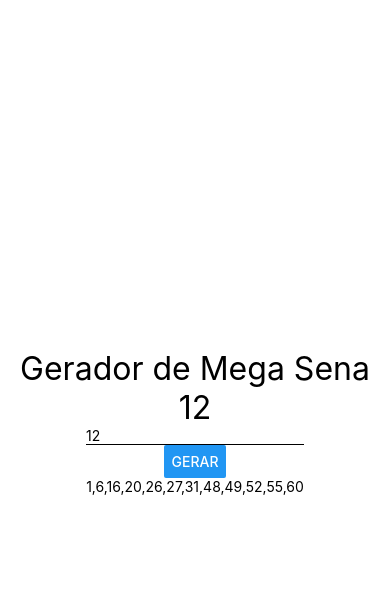
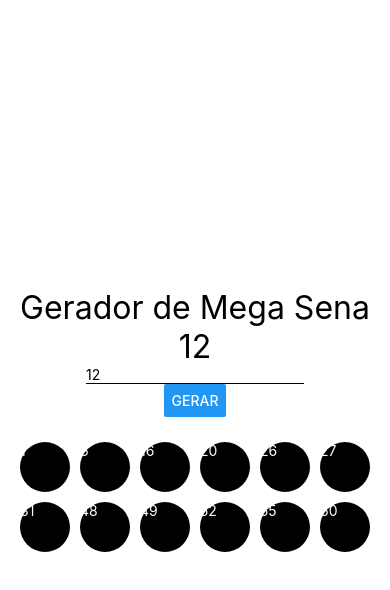
Before and after one commit to JordyLimaEng/react-study, a React Native app in the folder exercicios/exercicios/: screen / in a window 390 px wide. Both pictures are taken after a click on the button "GERAR". Shown: the top 590 px of the page. Built offline with nearby package versions, Linux system fonts and the light colour scheme.

Commit message:
Class based component #3

```diff
--- a/exercicios/exercicios/src/components/mega/Mega.js
+++ b/exercicios/exercicios/src/components/mega/Mega.js
@@ -1,6 +1,7 @@
 import React, { Component } from 'react'
-import { Button, Text, TextInput } from 'react-native'
+import { Button, Text, TextInput, View } from 'react-native'
 import style from '../style'
+import Numero from './Numero'
 
 export default class Mega extends Component {
 
@@ -26,6 +27,13 @@
         this.setState({ numeros })
     }
 
+    exibirNumeros = () => {
+        const nums = this.state.numeros
+        return nums.map(num => {
+            return <Numero num={num} />
+        })
+    }
+
     render() {
         return (
             <>
@@ -42,9 +50,15 @@
                 <Button title='Gerar' onPress={this.gerarNumeros}>
 
                 </Button>
-                <Text>
-                    {this.state.numeros.join(',')}
-                </Text>
+                <View style={{
+                    marginTop: 20,
+                    flexDirection: 'row',
+                    flexWrap: 'wrap',
+                    justifyContent: 'center'
+
+                }}>
+                    {this.exibirNumeros()}
+                </View>
             </>
         )
     }
--- /dev/null
+++ b/exercicios/exercicios/src/components/mega/Numero.js
@@ -0,0 +1,25 @@
+import React from 'react'
+import { Text, View, StyleSheet } from 'react-native'
+
+export default ({ num }) => {
+    return (
+        <View style={style.Container}>
+            <Text style={[style.Num]}>
+                {num}
+            </Text>
+        </View>
+    )
+}
+
+const style = StyleSheet.create({
+    Container: {
+        height: 50,
+        width: 50,
+        backgroundColor: '#000',
+        margin: 5,
+        borderRadius: 25
+    },
+    Num: {
+        color: '#fff'
+    }
+})
```
